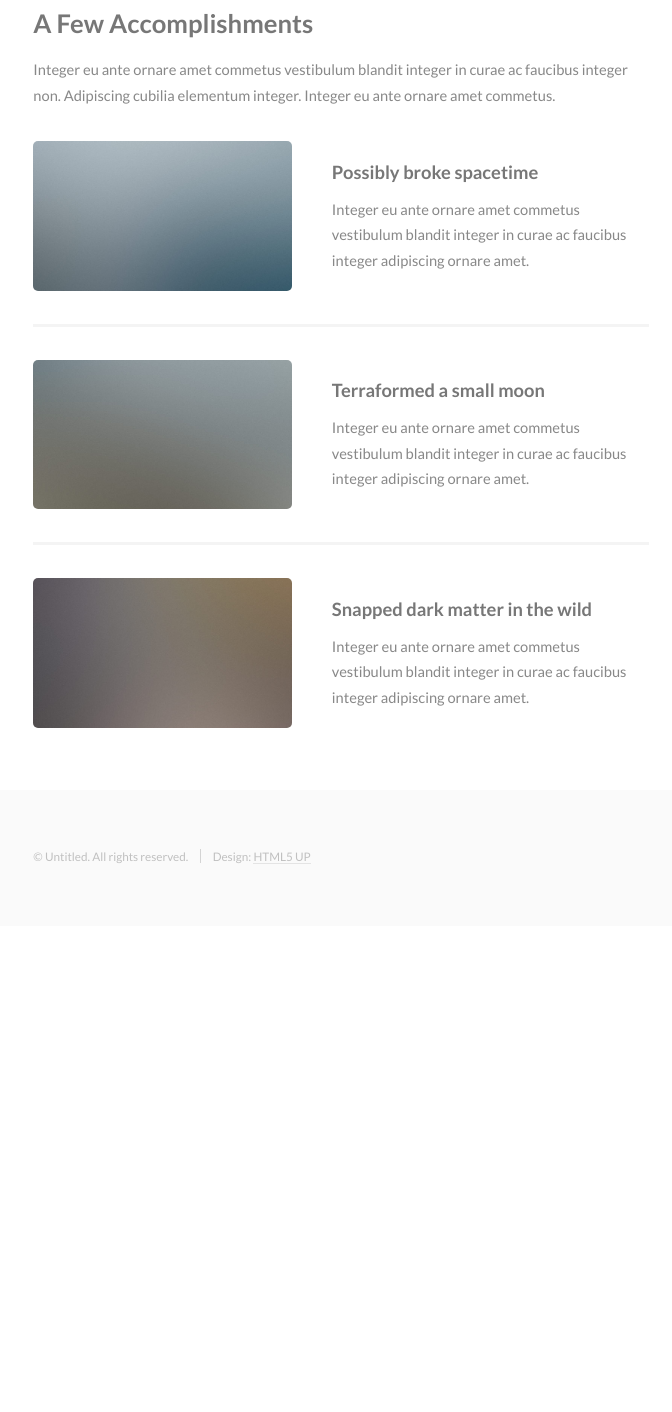
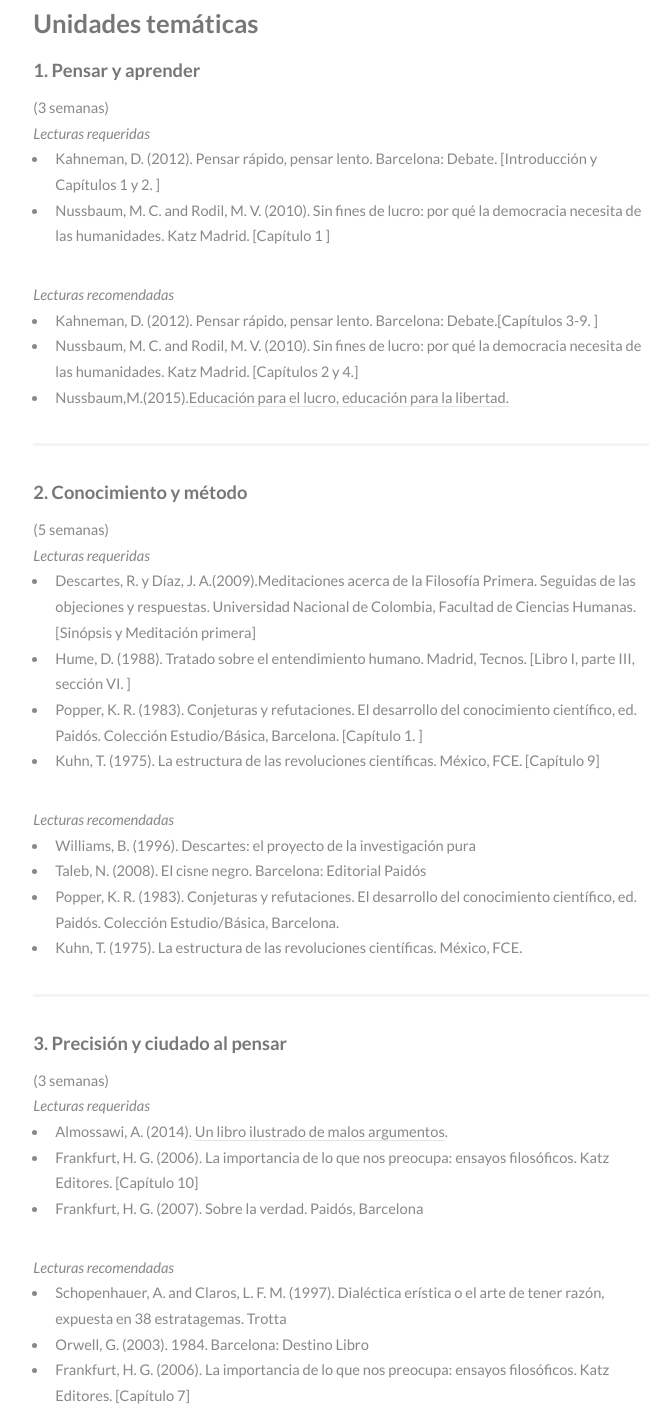
Before and after one commit to jcespejos/Personal-page, a plain HTML site: page pdp.html in a window 1280 px wide. Shown: the part 1098-2510 px from the top of the page, without its empty margins (152-824 px from the left). Before the commit the page ends 2024 px from the top, so only its background shows below. Drawn offline with Linux system fonts and the light colour scheme.

Commit message:
Update pdp.html

```diff
--- a/pdp.html
+++ b/pdp.html
@@ -79,29 +79,92 @@
 						<!-- Three -->
 							<section id="three">
 								<div class="container">
-									<h3>A Few Accomplishments</h3>
-									<p>Integer eu ante ornare amet commetus vestibulum blandit integer in curae ac faucibus integer non. Adipiscing cubilia elementum integer. Integer eu ante ornare amet commetus.</p>
+									<h3>Unidades temáticas</h3>
+
 									<div class="features">
 										<article>
-											<a href="#" class="image"><img src="images/pic01.jpg" alt="" /></a>
-											<div class="inner">
-												<h4>Possibly broke spacetime</h4>
-												<p>Integer eu ante ornare amet commetus vestibulum blandit integer in curae ac faucibus integer adipiscing ornare amet.</p>
-											</div>
+
+
+												<h4>1. Pensar y aprender</h4>
+			(3 semanas)<br>
+<i>Lecturas requeridas</i>
+<ul>
+    <li>Kahneman, D. (2012). Pensar rápido, pensar lento. Barcelona: Debate. [Introducción y Capítulos 1 y 2. ]</li>
+
+<li> Nussbaum, M. C. and Rodil, M. V. (2010). Sin fines de lucro: por qué la democracia necesita de las humanidades. Katz Madrid. [Capítulo 1 ]</li></ul>
+
+                                            <i>Lecturas recomendadas</i>
+
+
+<ul>
+<li>Kahneman, D. (2012). Pensar rápido, pensar lento. Barcelona: Debate.[Capítulos 3-9. ]</li>
+<li> Nussbaum, M. C. and Rodil, M. V. (2010). Sin fines de lucro: por qué la democracia necesita de las
+humanidades. Katz Madrid. [Capítulos 2 y 4.]</li>
+    <li>Nussbaum,M.(2015).<a href= http://goo.gl/I1JQ0K.>Educación para el lucro, educación para la libertad.</a></li>
+            </ul>
+
+
 										</article>
 										<article>
-											<a href="#" class="image"><img src="images/pic02.jpg" alt="" /></a>
-											<div class="inner">
-												<h4>Terraformed a small moon</h4>
-												<p>Integer eu ante ornare amet commetus vestibulum blandit integer in curae ac faucibus integer adipiscing ornare amet.</p>
-											</div>
+											<h4>2. Conocimiento y método</h4>(5 semanas)<br>
+                                            <i>Lecturas requeridas</i>
+
+                                            <ul>
+                                            <li> Descartes, R. y  Díaz, J. A.(2009).Meditaciones acerca de la Filosofía Primera. Seguidas de las objeciones y respuestas. Universidad Nacional de Colombia, Facultad de Ciencias Humanas. [Sinópsis y Meditación primera]</li>
+ <li> Hume, D. (1988).
+                                                Tratado sobre el entendimiento humano. Madrid, Tecnos. [Libro I, parte III, sección VI. ]</li>
+ <li> Popper, K. R. (1983). Conjeturas y refutaciones. El desarrollo del conocimiento científico, ed. Paidós. Colección Estudio/Básica, Barcelona. [Capítulo 1. ]</li>
+<li> Kuhn, T. (1975). La estructura de las revoluciones científicas. México, FCE. [Capítulo 9]</li>
+
+                                             </ul>
+                                            <i>Lecturas recomendadas</i>
+                                            <ul>
+                                                <li>Williams, B. (1996). Descartes: el proyecto de la investigación pura</li>
+<li>Taleb, N. (2008). El cisne negro. Barcelona: Editorial Paidós</li>
+<li> Popper, K. R. (1983). Conjeturas y refutaciones. El desarrollo del conocimiento científico, ed. Paidós. Colección Estudio/Básica, Barcelona.</li>
+<li> Kuhn, T. (1975). La estructura de las revoluciones científicas. México, FCE.</li>
+                                            </ul>
+
+
 										</article>
 										<article>
-											<a href="#" class="image"><img src="images/pic03.jpg" alt="" /></a>
-											<div class="inner">
-												<h4>Snapped dark matter in the wild</h4>
-												<p>Integer eu ante ornare amet commetus vestibulum blandit integer in curae ac faucibus integer adipiscing ornare amet.</p>
-											</div>
+											<h4>3. Precisión y ciudado al pensar</h4>(3 semanas)<br>
+                                            <i>Lecturas requeridas</i>
+                                            <ul>
+
+
+<li>Almossawi, A. (2014). <a href= "https://goo.gl/Jdgp3D">Un libro ilustrado de malos argumentos</a>.</li>
+<li>Frankfurt, H. G. (2006). La importancia de lo que nos preocupa: ensayos filosóficos. Katz Editores. [Capítulo 10]</li>
+<li>Frankfurt, H. G. (2007). Sobre la verdad. Paidós, Barcelona</li> </ul>
+
+                                            <i>Lecturas recomendadas</i>
+                                            <ul>
+                                                <li>Schopenhauer, A. and Claros, L. F. M. (1997). Dialéctica erística o el arte de tener razón, expuesta en 38 estratagemas. Trotta</li>
+                                                <li>Orwell, G. (2003). 1984. Barcelona: Destino Libro</li>
+<li>Frankfurt, H. G. (2006). La importancia de lo que nos preocupa: ensayos filosóficos. Katz Editores. [Capítulo 7]</li>
+                                            </ul>
+
+
+										</article>
+                                        <article>
+											<h4>4. Conocimiento y método</h4>(4 semanas)<br>
+                                            <i>Lecturas requeridas</i>
+                                            <ul>
+                                                <li>Singer, P. (2002). Una vida ética: escritos. Taurus Ediciones. [Capítulo 10.]</li>
+<li> Finnis, J., Jarvis, J., Tooley, M., and Wertheimer, R. (1984). Debate sobre el aborto: cinco ensayos de
+filosofía moral. Edciones Catedra. [Capítulo 1.]</li>
+
+                                               <li><i> Por definir
+                                                    </i></li>
+                                                 <li><i> Por definir
+                                                    </i></li>
+                                            </ul>
+
+<!--                                        <i>Lecturas recomendadas</i>-->
+                                            <ul>
+                                            </ul>
+
+
 										</article>
 									</div>
 								</div>
```
